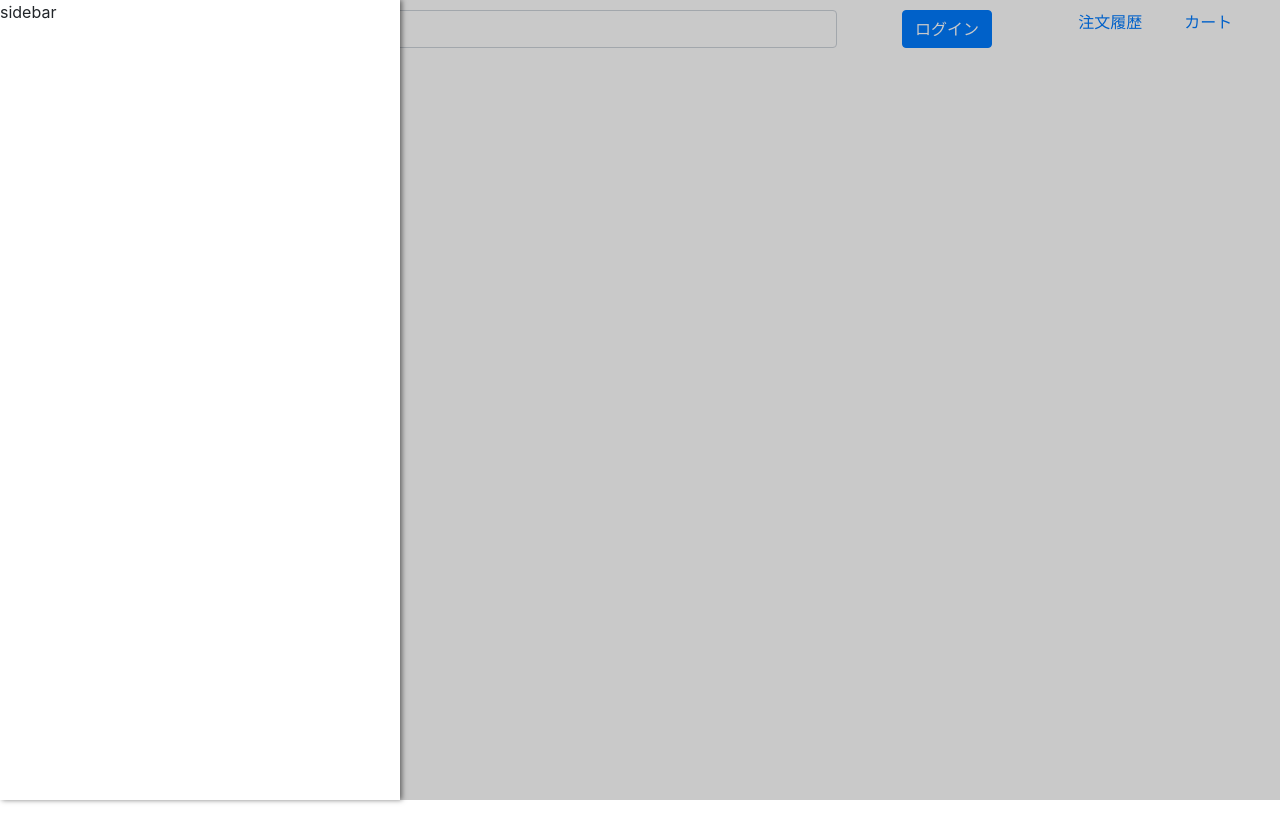
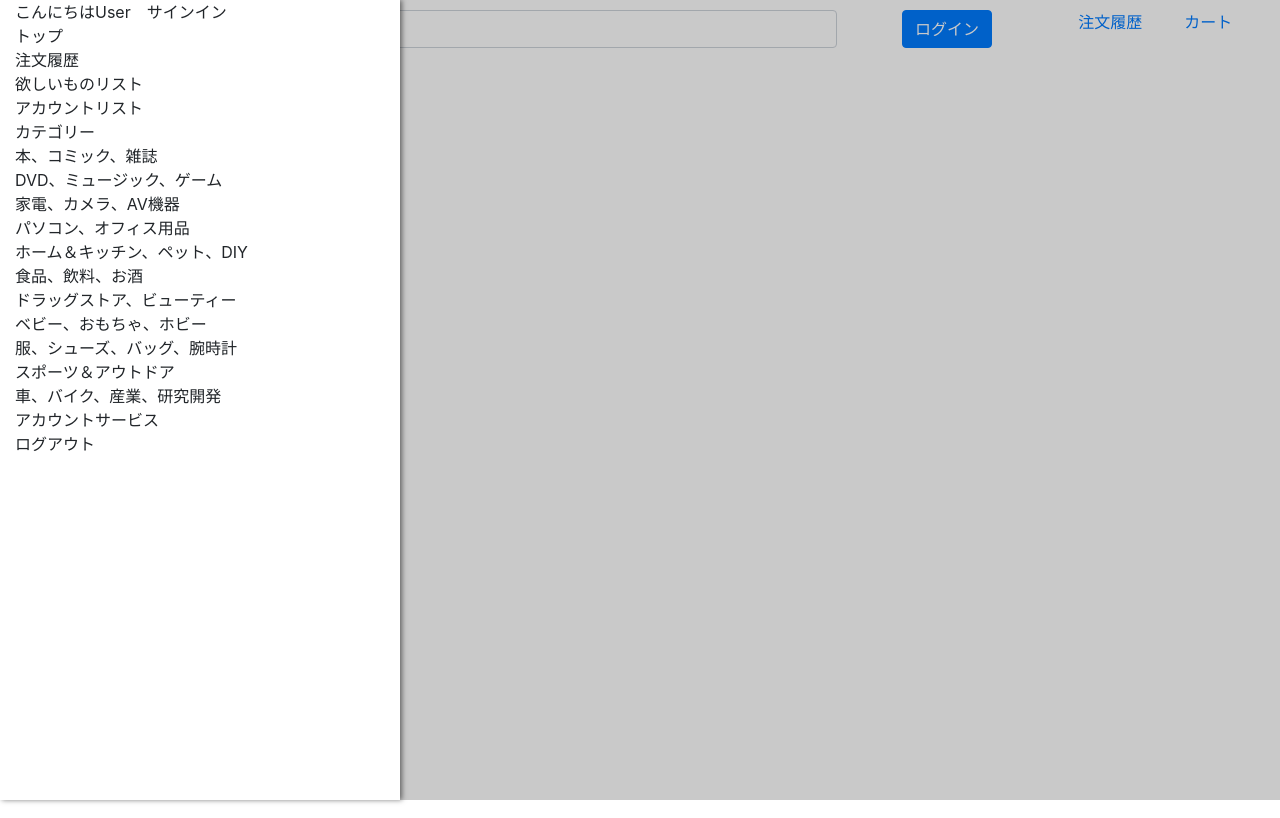
Before and after one commit to XX989tmx/amazon_clone_clientside, a React (Create React App) app: page / in a window 1280 px wide. Both pictures are taken after a click on the button 35 px from the left and 22 px from the top of the page. Built offline with nearby package versions, Linux system fonts and the light colour scheme.

Commit message:
adds layout to sidenavigation

```diff
--- a/src/shared/components/navigation/SideNavigation.js
+++ b/src/shared/components/navigation/SideNavigation.js
@@ -1,5 +1,13 @@
-import React from 'react';
-import './SideNavigation.css';
+import React from "react";
+import "./SideNavigation.css";
+import reactBootstrap, {
+  Container,
+  Alert,
+  Button,
+  Form,
+  Row,
+  Col,
+} from "react-bootstrap";
 const SideNavigation = (props) => {
   // const category1 = [
   //     {category1:"家電、カメラ、AV機器"}
@@ -19,7 +27,93 @@ const SideNavigation = (props) => {
     sidebarClass = "sidebar open";
   }
 
-    return <div className={sidebarClass}>sidebar</div>;
-}
+  return (
+    <div className={sidebarClass}>
+      <Container>
+        <Row>
+          <Col>
+            <Row>
+              <Col>こんにちはUser　サインイン</Col>
+            </Row>
+            <Row>
+              <Col>
+                <Row>
+                  <Col>トップ</Col>
+                </Row>
+                <Row>
+                  <Col>注文履歴</Col>
+                </Row>
+                <Row>
+                  <Col>欲しいものリスト</Col>
+                </Row>
+                <Row>
+                  <Col>アカウントリスト</Col>
+                </Row>
+              </Col>
+            </Row>
+            <Row>
+              <Col>
+                <Row>
+                  <Col>カテゴリー</Col>
+                </Row>
+                <Row>
+                  <Col>
+                    <Row>
+                      <Col>本、コミック、雑誌</Col>
+                    </Row>
+                    <Row>
+                      <Col>DVD、ミュージック、ゲーム</Col>
+                    </Row>
+                    <Row>
+                      <Col>家電、カメラ、AV機器</Col>
+                    </Row>
+                    <Row>
+                      <Col>パソコン、オフィス用品</Col>
+                    </Row>
+                    <Row>
+                      <Col>ホーム＆キッチン、ペット、DIY</Col>
+                    </Row>
+                    <Row>
+                      <Col>食品、飲料、お酒</Col>
+                    </Row>
+                    <Row>
+                      <Col>ドラッグストア、ビューティー</Col>
+                    </Row>
+                    <Row>
+                      <Col>ベビー、おもちゃ、ホビー</Col>
+                    </Row>
+                    <Row>
+                      <Col>服、シューズ、バッグ、腕時計</Col>
+                    </Row>
+                    <Row>
+                      <Col>スポーツ＆アウトドア</Col>
+                    </Row>
+                    <Row>
+                      <Col>車、バイク、産業、研究開発</Col>
+                    </Row>
+                  </Col>
+                </Row>
+              </Col>
+            </Row>
+            <Row>
+              <Col>
+                <Row>
+                  <Col>アカウントサービス</Col>
+                </Row>
+                <Row>
+                  <Col>
+                    <Row>
+                      <Col>ログアウト</Col>
+                    </Row>
+                  </Col>
+                </Row>
+              </Col>
+            </Row>
+          </Col>
+        </Row>
+      </Container>
+    </div>
+  );
+};
 
 export default SideNavigation;
```
Lines whose indentation alone changed are shown as unchanged.
